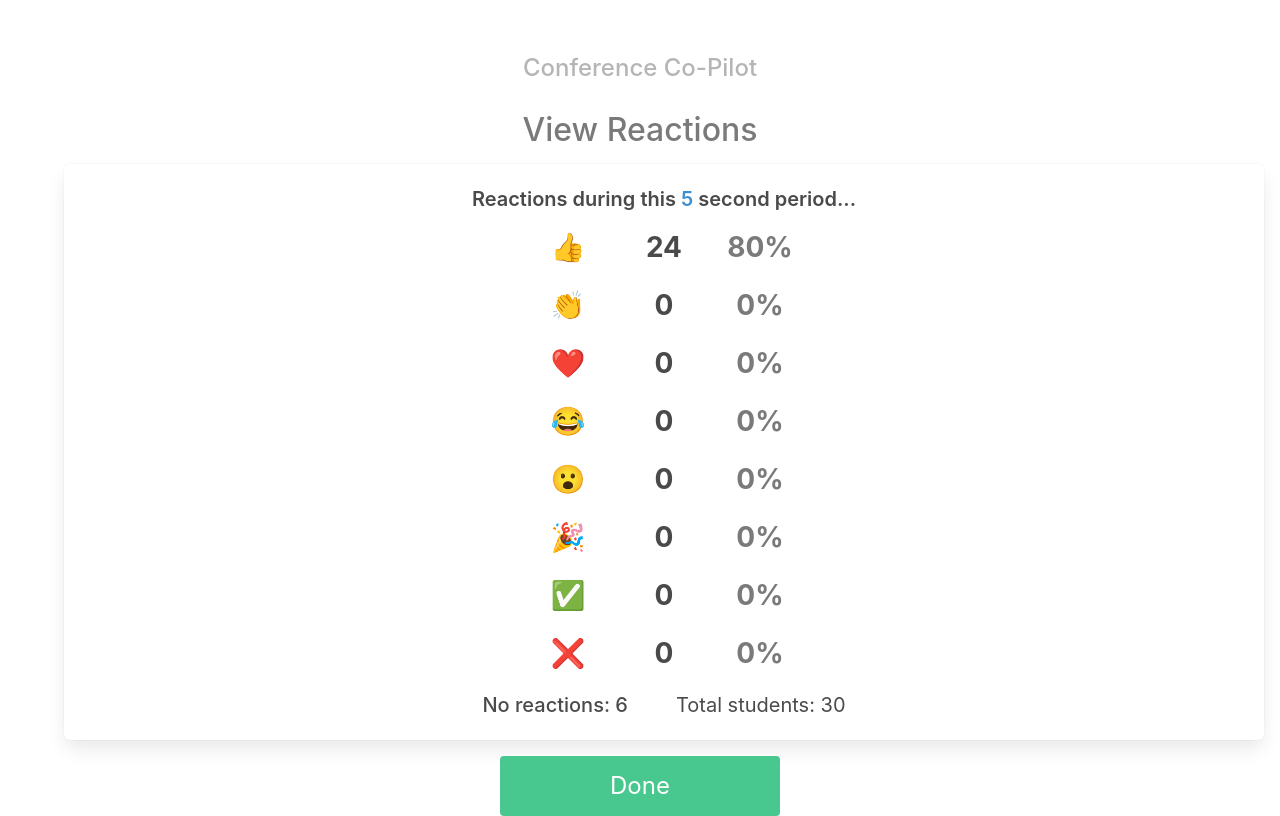
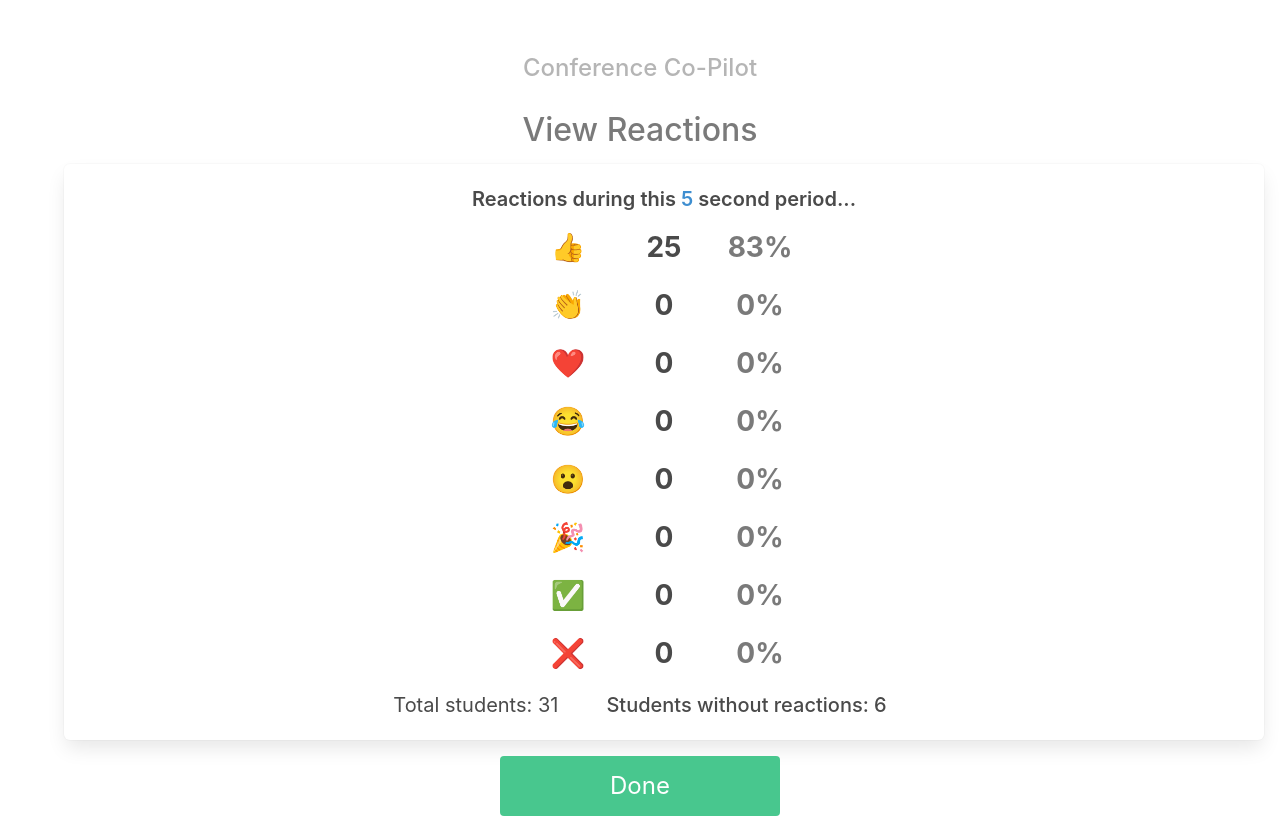
Before and after one commit to daniaalnahdi/is4300-project, a React (Create React App) app: page /is4300-project/reactions in a window 1280 px wide. Built offline with nearby package versions, Linux system fonts and the light colour scheme.

Commit message:
edit view reactions counter

```diff
--- a/src/views/ReactionsView.jsx
+++ b/src/views/ReactionsView.jsx
@@ -6,7 +6,7 @@ const ReactionsView = () => {
 
   const [timeElapsed, setTimeElapsed] = useState(0);
   const [noReactions, setNoReactions] = useState(totalStudents);
-  const [thumbsUp, setThumbsUp] = useState(0);
+  const [thumbsUp, setThumbsUp] = useState(1);
 
   let thumbsUpPercent = Math.round((thumbsUp / totalStudents) * 100);
 
@@ -15,7 +15,7 @@ const ReactionsView = () => {
       setTimeElapsed((prevState) => prevState + 1);
     }, 1000);
 
-    let reactionsLimit = 26;
+    let reactionsLimit = 25;
     let reactionsIncrement = 4;
 
     let updateReactions = setInterval(() => {
@@ -91,10 +91,10 @@ const ReactionsView = () => {
               <div className='column has-text-grey'>0%</div>
             </div>
           </div>
+          <span className='mt-3 mr-6'>Total students: {totalStudents + 1}</span>
           <span className='has-text-weight-medium mt-3 mr-6'>
-            No reactions: {noReactions}
+            Students without reactions: {noReactions}
           </span>
-          <span>Total students: {totalStudents}</span>
         </div>
       </main>
       <Link to='/'>
```
